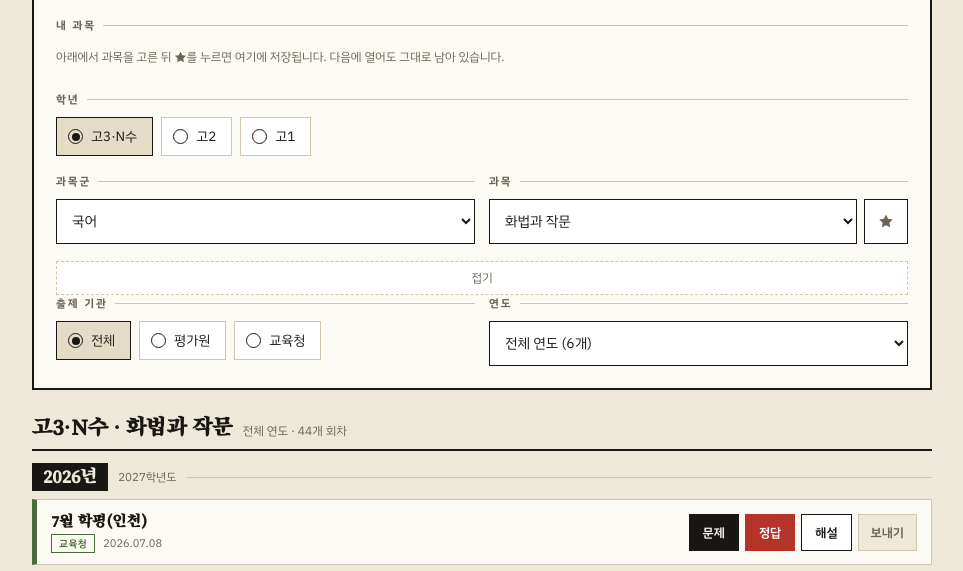
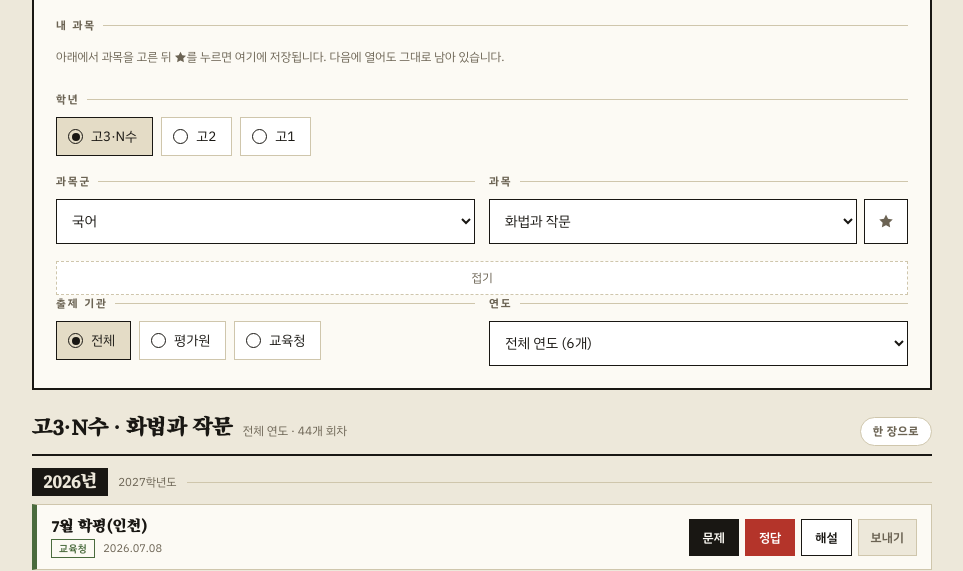
Before and after one commit to Mangom72/Direct-mogo, a plain HTML site: page index.html in a window 1280 px wide. Shown: the part 181-752 px from the top of the page, without its empty margins (158-1121 px from the left). Drawn offline with Linux system fonts and the light colour scheme.

Commit message:
Put the one-page view within reach of the subject heading
The static subject pages were only reachable from a footer line written
for crawlers, which undersold them: one page per subject, every year at
once, findable with Ctrl+F, printable, and sendable to someone who does
not have the app.

The heading now carries a link to the page for the subject you are
actually looking at, so the round trip lands you back where you started.
The vault button lost its own margin-left:auto on the way — with two
buttons the free space gets shared and they drift apart, so they travel
as one group now.

Not shown inside the app. The list there already does everything the one
page does and does it better, and a paper opened from the static page
would reach the viewer without a readable name — that name only arrives
through the native bridge.

```diff
--- a/index.html
+++ b/index.html
@@ -62,7 +62,7 @@ addEventListener("securitypolicyviolation", function(e){
      frame-ancestors는 meta로 걸 수 없다(서버 헤더 전용). -->
 <meta http-equiv="Content-Security-Policy" content="
   default-src 'self';
-  script-src 'self' 'sha256-GMWqu0RuMR0drKA59VJMm9OcaksTJ51AVvZUwXpW5KY=' 'sha256-xey9W89KIrlaC7bwcW058139TtOMsdsTxyEwWRsJegE=' 'sha256-Qo4hJqg8gG5c4A90tNDqPt6LzstydbNLGjhJiHGNSBE=';
+  script-src 'self' 'sha256-GMWqu0RuMR0drKA59VJMm9OcaksTJ51AVvZUwXpW5KY=' 'sha256-xey9W89KIrlaC7bwcW058139TtOMsdsTxyEwWRsJegE=' 'sha256-5DBj5Rk6k/C17cBMmg8Fr/FF4mb6jVpo60wqmL6xOfc=';
   style-src 'self' 'unsafe-inline';
   font-src 'self';
   img-src 'self';
@@ -285,12 +285,19 @@ select:focus-visible{outline:2.5px solid var(--mark);outline-offset:1px}
 .tally .big{font-family:"Song Myung",serif;font-size:23px;font-weight:700}
 .tally .sm{font-size:12px;color:var(--ink2)}
 .tally{flex-wrap:wrap}
-.vault{
-  margin-left:auto;font:inherit;font-size:11.5px;font-weight:700;letter-spacing:.5px;cursor:pointer;
+/* 표제 오른쪽 끝에 붙는 단추들. 하나였을 때는 .vault가 직접 margin-left:auto를
+   들고 있었는데, 둘이 되면 남는 자리를 사이좋게 나눠 가져 서로 멀어진다.
+   묶어서 그 묶음만 오른쪽으로 민다. */
+.tally-acts{margin-left:auto;flex:none;display:flex;gap:6px;align-items:center}
+.vault,.onepage{
+  font:inherit;font-size:11.5px;font-weight:700;letter-spacing:.5px;cursor:pointer;
   padding:5px 12px;border:1.2px solid var(--edu);border-radius:999px;background:var(--btn);color:var(--edu);
 }
+/* 한 장 보기는 곁다리다 — 받아둔 자료보다 눈에 덜 띄어야 한다 */
+.onepage{border-color:var(--rule);color:var(--ink2);text-decoration:none;white-space:nowrap}
+.onepage:hover{border-color:var(--ink);color:var(--ink)}
 .vault[hidden]{display:none}
-.vault:focus-visible{outline:2.5px solid var(--mark);outline-offset:2px}
+.vault:focus-visible,.onepage:focus-visible{outline:2.5px solid var(--mark);outline-offset:2px}
 
 .yr{margin-bottom:20px}
 .yr-head{display:flex;align-items:center;gap:10px;margin-bottom:8px}
@@ -1550,11 +1557,24 @@ function render(){
   const scope = sel.year==="all" ? "전체 연도" : `${sel.year}년(${+sel.year+1}학년도)`;
   /* 받아둔 자료는 앱 데이터 폴더에 있어 앱 안에서만 열 수 있다 */
   const vaultBtn = NATIVE ? `<button type="button" class="vault" id="vaultBtn">받아둔 자료</button>` : "";
+  /* 이 과목을 한 장에 펼쳐 놓은 정적 페이지로. 연도를 오가지 않고 쭉 훑거나,
+     찾기(Ctrl+F)로 뒤지거나, 인쇄하거나, 앱 없는 사람에게 보내기 좋다.
+     앱에서는 내주지 않는다 — 목록이 이미 그 일을 더 잘하고, 저쪽에서 문제를
+     누르면 뷰어 제목이 EBSi 원본 파일명으로 뜬다(그 이름은 창구를 거쳐야 온다).
+     회차가 하나도 없는 과목은 페이지 자체가 만들어지지 않으므로 링크도 걸지 않는다. */
+  const yearsOf = (DB[sel.grade] || {})[sel.sub] || {};
+  const hasPage = !NATIVE && Object.keys(yearsOf).some(y => (yearsOf[y] || []).length);
+  const onePage = hasPage
+    ? `<a class="onepage" href="s/${sel.grade}/${sel.sub}.html"
+         aria-label="${esc(subName)} 전 회차를 한 장에 — 찾기·인쇄에 좋습니다">한 장으로</a>`
+    : "";
+  const acts = (onePage || vaultBtn)
+    ? `<span class="tally-acts">${onePage}${vaultBtn}</span>` : "";
   $("#cntPaper").textContent=total;
 
   out.innerHTML = total
-    ? `<div class="tally"><span class="big">${gradeName} · ${subName}</span><span class="sm">${scope} · ${total}개 회차</span>${vaultBtn}</div>` + html
-    : `<div class="tally"><span class="big">${gradeName} · ${subName}</span><span class="sm">${scope} · 0개 회차</span>${vaultBtn}</div>
+    ? `<div class="tally"><span class="big">${gradeName} · ${subName}</span><span class="sm">${scope} · ${total}개 회차</span>${acts}</div>` + html
+    : `<div class="tally"><span class="big">${gradeName} · ${subName}</span><span class="sm">${scope} · 0개 회차</span>${acts}</div>
        <div class="empty">해당 조건으로 수록된 회차가 없습니다.<br>선택한 학년에서 그 과목이 시행되지 않았거나, 연도·기관 필터를 좁게 잡았을 수 있습니다.</div>`;
 }
 
```
Also changed, not shown: fonts/GijulSans-400.woff2, fonts/GijulSans-500.woff2, fonts/GijulSans-600.woff2, fonts/GijulSans-700.woff2, fonts/SongMyung-400.woff2.
